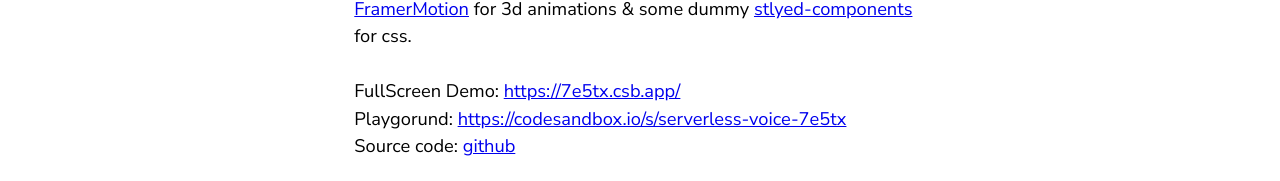
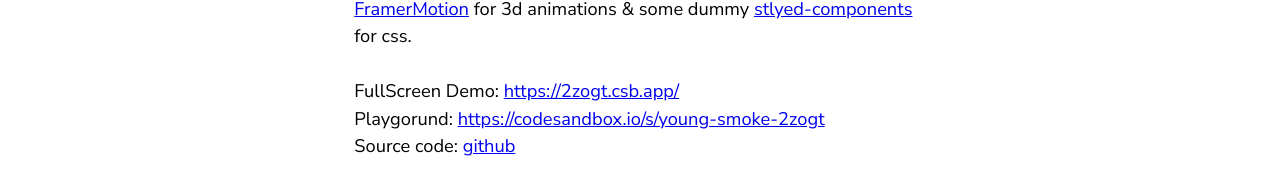
Before and after one commit to GiuB/demo-react-animated-checkbox, a React (Create React App) app: page / in a window 1280 px wide. Shown: the part 718-899 px from the top of the page. Built offline with nearby package versions, Linux system fonts and the light colour scheme.

Commit message:
Other url change

```diff
--- a/src/components/Credits/Credits.js
+++ b/src/components/Credits/Credits.js
@@ -28,11 +28,11 @@ export default function Credits(props) {
       </p>
       <p>
         FullScreen Demo:{' '}
-        <a href="https://7e5tx.csb.app/">https://7e5tx.csb.app/</a>
+        <a href="https://2zogt.csb.app/">https://2zogt.csb.app/</a>
         <br />
         Playgorund:{' '}
-        <a href="https://codesandbox.io/s/serverless-voice-7e5tx">
-          https://codesandbox.io/s/serverless-voice-7e5tx
+        <a href="https://codesandbox.io/s/young-smoke-2zogt">
+          https://codesandbox.io/s/young-smoke-2zogt
         </a>
         <br />
         Source code:{' '}
```
Also changed, not shown: 1 other file (tests, documents, lock files or other folders).
